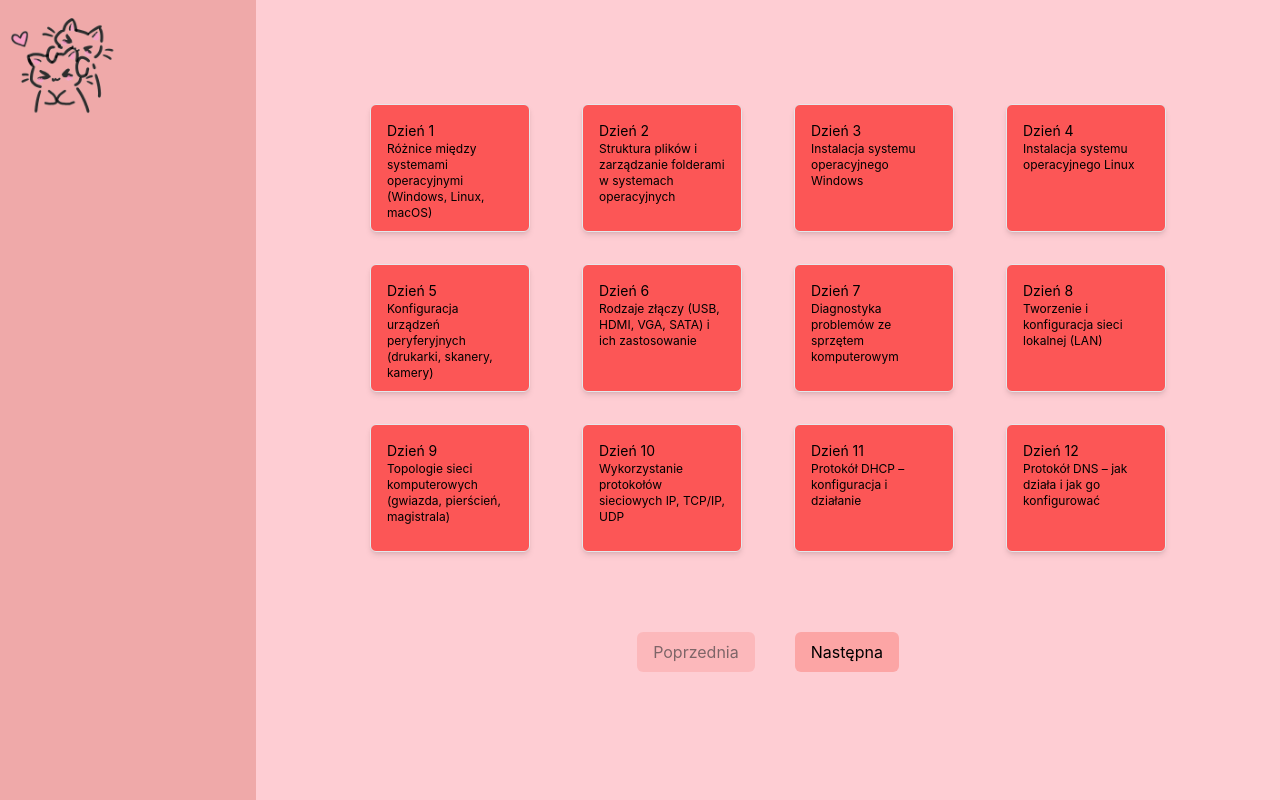
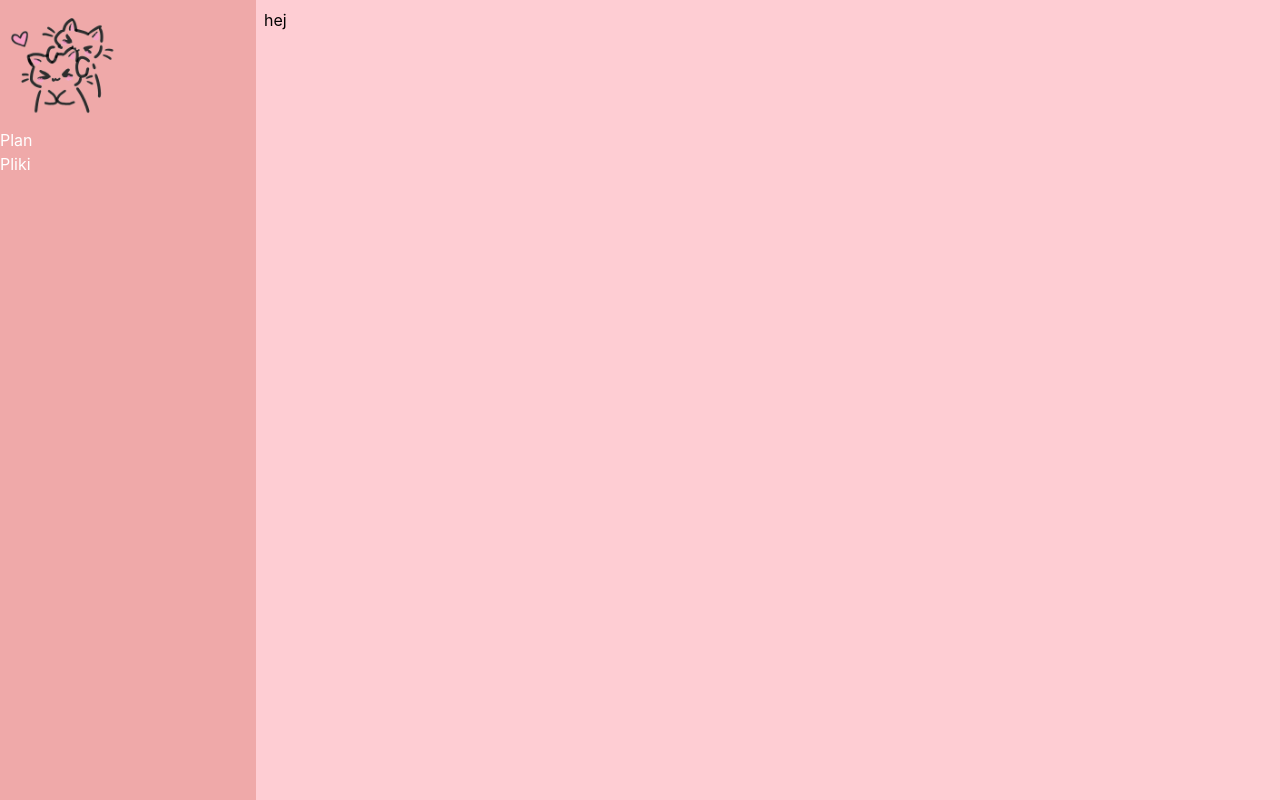
Before and after one commit to misza13579/strona_myzia, a React (Create React App) app: page /pliki in a window 1280 px wide. Built offline with nearby package versions, Linux system fonts and the light colour scheme.

Commit message:
dodanie podstrony

```diff
--- a/package.json
+++ b/package.json
@@ -10,6 +10,7 @@
     "core-js": "^3.39.0",
     "react": "^18.3.1",
     "react-dom": "^18.3.1",
+    "react-router-dom": "^7.0.1",
     "react-script": "^2.0.5",
     "react-scripts": "^5.0.1",
     "typescript": "^3.9.10",
--- a/src/App.js
+++ b/src/App.js
@@ -2,18 +2,28 @@ import React from "react";
 import Sidebar from "./components/sidebar";
 import Days from "./components/days"; // Jeden z kafelków
 import { Analytics } from "@vercel/analytics/react"
+import { BrowserRouter as Router, Route, Routes } from 'react-router-dom';
+import Pliki from "./components/pliki";
+
 
 const Mainpage = () => {
   const length = 60;
   const days = Array.from({length}, (_, index) => index + 1);
   return (
+    <Router>
     <div className="flex ">
-      <div className="fixed"><Sidebar /></div>
+      <div className="fixed">
+        <Sidebar />
+      </div>
       <div className="flex-1 ml-64 min-h-screen bg-rose-200 p-2">
-      <div><Days days={days}/></div>
+        <Routes>
+        <Route path="/days" element={<Days days={days} />} />
+        <Route path="/pliki" element={<Pliki/>}/>
+        </Routes>
       </div>
       <Analytics />
     </div>
+    </Router>
 
   )
 };
--- /dev/null
+++ b/src/components/pliki.js
@@ -0,0 +1,8 @@
+import React, { useEffect, useState } from "react";
+
+const Pliki = () => {
+    return(
+        <p>hej</p>
+    )
+}
+export default Pliki;
--- a/src/components/sidebar.js
+++ b/src/components/sidebar.js
@@ -1,5 +1,6 @@
 import React from "react";
 import kotki1 from "../kotki1.png"
+import { Link } from 'react-router-dom';
 
 const Sidebar = () => {
   return (
@@ -7,7 +8,10 @@ const Sidebar = () => {
     shadow-lq bg-main_1 text-white">
 
       <img className="left-5 top-5 w-32 shadow-xs  " src={kotki1}></img>
-
+      <ul>
+        <li><Link to="/days">Plan</Link></li>
+        <li><Link to="/pliki">Pliki</Link></li>
+      </ul>
 
     </div>
   );
```
Also changed, not shown: 1 other file (tests, documents, lock files or other folders).
